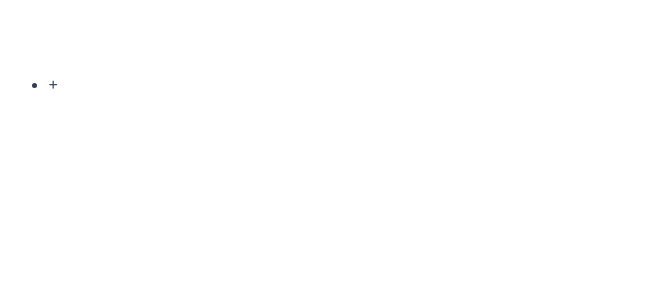
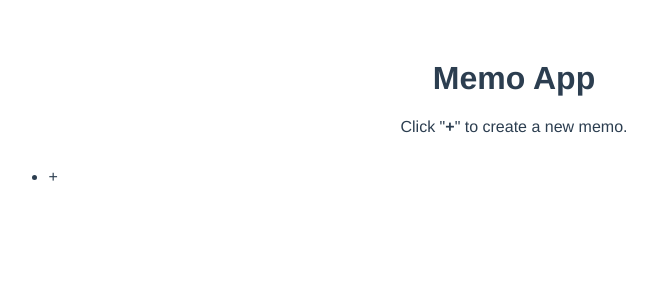
Before and after one commit to kaisumi/vue-cli-memo-app, a Vue app in the folder memo-app/: page / in a window 1280 px wide. Shown: the top 300 px of the page, without its empty margins (126-780 px from the left). Built offline with nearby package versions, Linux system fonts and the light colour scheme.

Commit message:
タイトルを追加

```diff
--- a/memo-app/src/App.vue
+++ b/memo-app/src/App.vue
@@ -1,4 +1,6 @@
 <template>
+  <h1>Memo App</h1>
+  <p>Click "<b>+</b>" to create a new memo.</p>
   <MemoIndex />
 </template>
 
```
